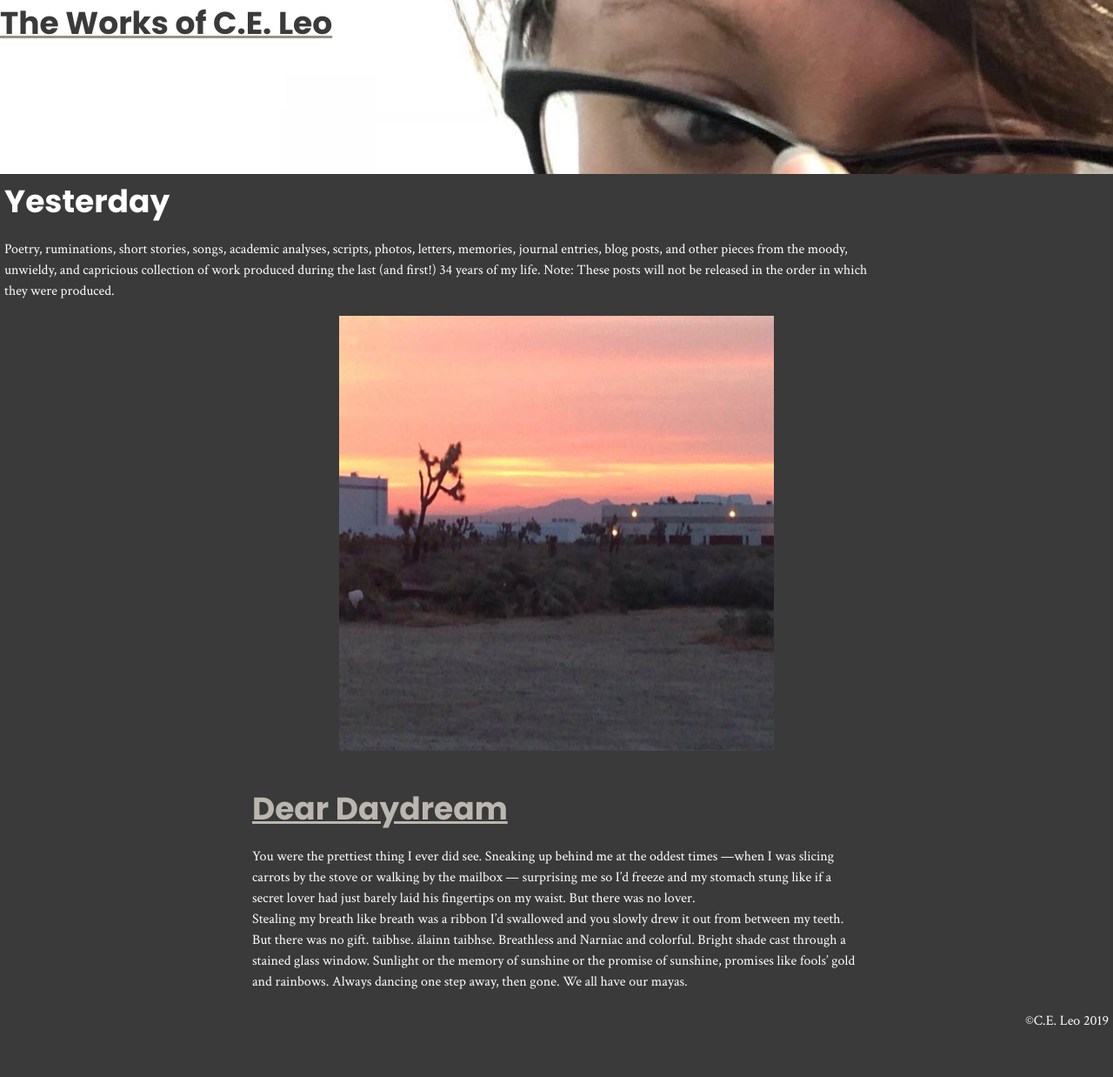
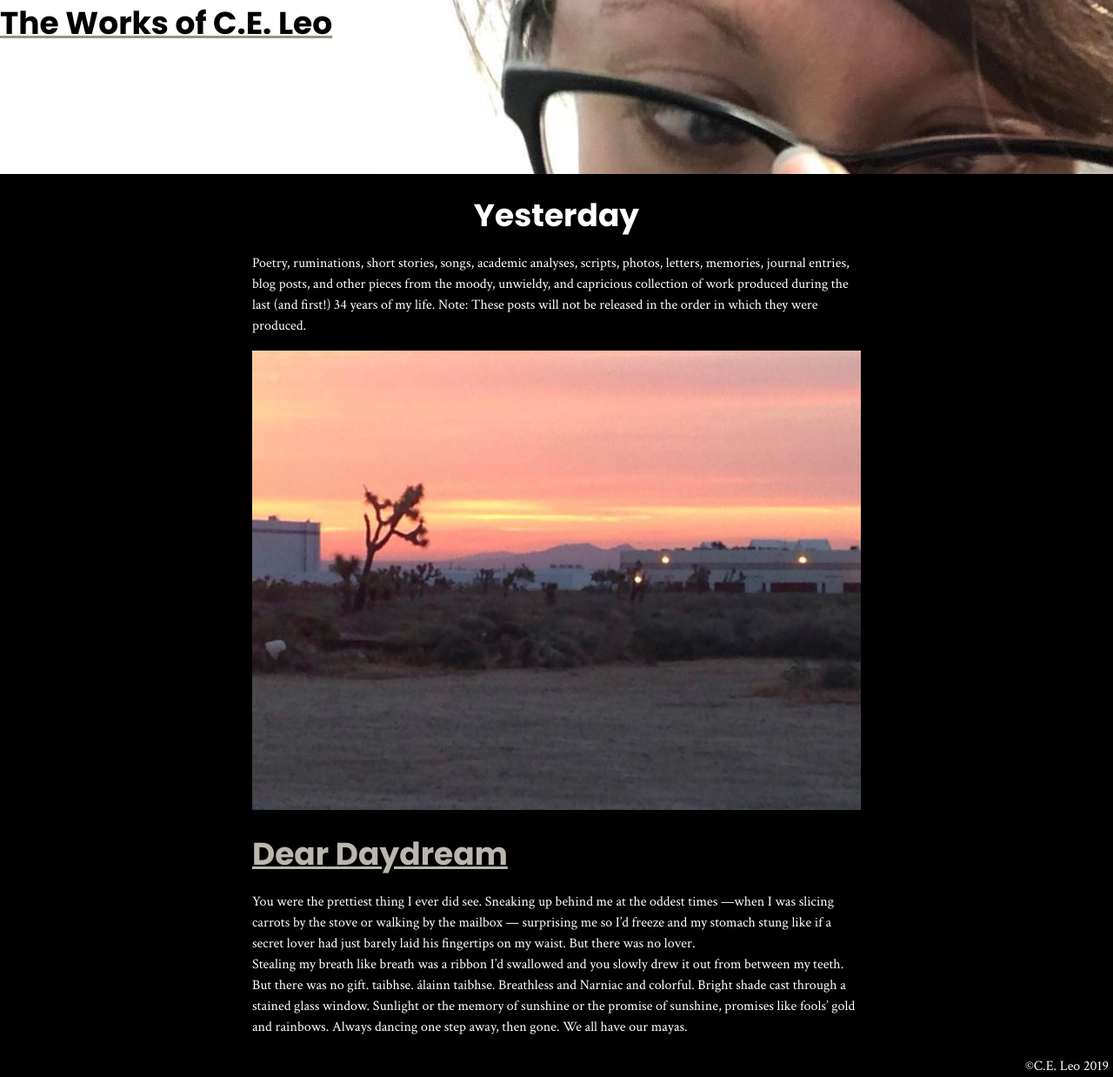
Before and after one commit to Ch3ram13/celeoworks, a Jekyll site: the page built from _category/yesterday.markdown, in a window 1280 px wide. Shown: the whole page at 87% size. Built offline with Jekyll 4.4.1, drawn with Linux system fonts in a browser that asks for light colours; before the commit the page ends 1186 px from its top, so only the background shows below that.

Commit message:
Style changes

```diff
--- a/_layouts/category.html
+++ b/_layouts/category.html
@@ -2,18 +2,16 @@
 layout: default
 ---
 
-<article class='category-content'>
-  <header>
-    <h1>{{ page.title | escape }}</h1>
-  </header>
-  {{ content }}
-</article>
+<div class='category'>
+  <article>
+    <header>
+      <h1>{{ page.title | escape }}</h1>
+    </header>
+    {{ content }}
+  </article>
 
-<div class='category-header-image'>
   <img src={{ page.img | relative_url }} alt="{{ page.imgAlt }}">
-</div>
 
-<div class="category-post-list">
   {% for post in site.categories[page.category] %}
     <article>
       <h1>
--- a/_sass/components.scss
+++ b/_sass/components.scss
@@ -3,6 +3,4 @@
 @import 'components/home-navigation';
 @import 'components/footer';
 @import 'components/site-header';
-@import 'components/category-content';
-@import 'components/category-header-image';
-@import 'components/category-post-list';
+@import 'components/category';
--- a/_sass/components/body.scss
+++ b/_sass/components/body.scss
@@ -14,7 +14,7 @@ html {
 }
 
 body {
-  background-color: $background-grey;
+  background-color: $body-background-color;
   color: $default-text-color;
   font-family: "Crimson Text", serif;
   margin: 0;
--- a/_sass/components/category-content.scss
+++ /dev/null
@@ -1,3 +0,0 @@
-.category-content {
-  max-width: 80%;
-}
--- a/_sass/components/category-header-image.scss
+++ /dev/null
@@ -1,19 +0,0 @@
-.category-header-image {
-  text-align: center;
-
-  img {
-    height: 300px;
-    width: 300px;
-    margin-bottom: 1rem;
-
-    @include for-tablet-and-up {
-      height: 500px;
-      width: 500px;
-    }
-
-    @include for-desktop-and-up {
-      height: 800px;
-      width: 800px;
-    }
-  }
-}
--- a/_sass/components/category-post-list.scss
+++ b/_sass/components/category.scss
@@ -1,4 +1,4 @@
-.category-post-list {
+.category {
   margin: 1rem auto;
 
   @include for-tablet-and-up {
@@ -8,4 +8,15 @@
   @include for-desktop-and-up {
     width: 1220px;
   }
+
+  header {
+    text-align: center;
+  }
+
+  img {
+    height: auto;
+    width: 100%;
+    margin-bottom: 1rem;
+  }
+
 }
--- a/_sass/components/site-header.scss
+++ b/_sass/components/site-header.scss
@@ -11,7 +11,7 @@
   }
 
   h1 {
-    color: $background-grey;
+    color: $body-background-color;
     height: 100%;
     width: 100%;
 
--- a/_sass/variables.scss
+++ b/_sass/variables.scss
@@ -1,5 +1,5 @@
 $base-line-height: 1.5;
 
-$background-grey: #3a3a3a;;
+$body-background-color: #000000;;
 $default-text-color: #ffffff;
 $base-link-color: rgb(187, 183, 175);;
```
